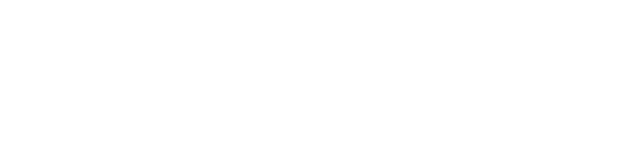
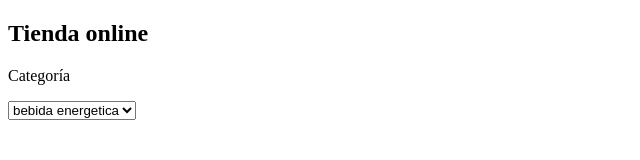
Before and after one commit to shiran-trrzs/online-store, a website: page src/index.html in a window 1280 px wide. Shown: the whole page, without its empty margins (0-640 px from the left). Drawn offline with Linux system fonts and the light colour scheme.

Commit message:
Add: dropdown to filter by category

```diff
--- a/src/index.html
+++ b/src/index.html
@@ -4,9 +4,26 @@
     <meta charset="UTF-8">
     <meta http-equiv="X-UA-Compatible" content="IE=edge">
     <meta name="viewport" content="width=device-width, initial-scale=1.0">
-    <title>Online store</title>
+    <title>Tienda online</title>
 </head>
+
 <body>
+    <header>
+        <h2> Tienda online </h2>
+    </header>
+
+    <section class="filterSection" id="filterSection">
+        <p> Categoría </p>
+        <select class="category">
+            <option value="bebida energetica"> bebida energetica </option>
+            <option value="pisco"> pisco </option>
+            <option value="ron"> ron </option>
+            <option value="bebida"> bebida </option>
+            <option value="snack"> snack </option>
+            <option value="cerveza"> cerveza </option>
+            <option value="vodka"> vodka </option>
+        </select>
+    </section>
 
 </body>
 </html>
```
